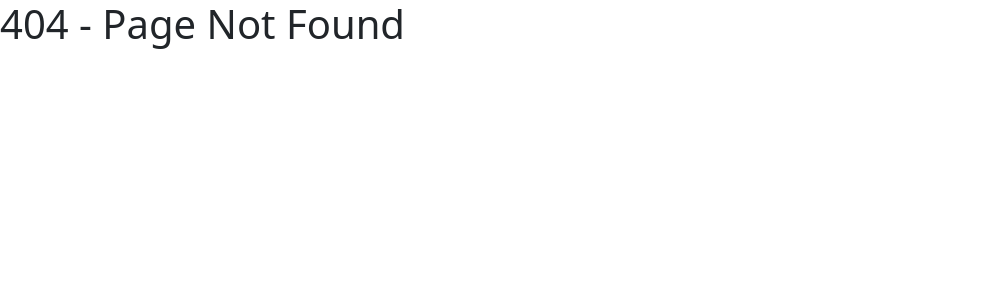
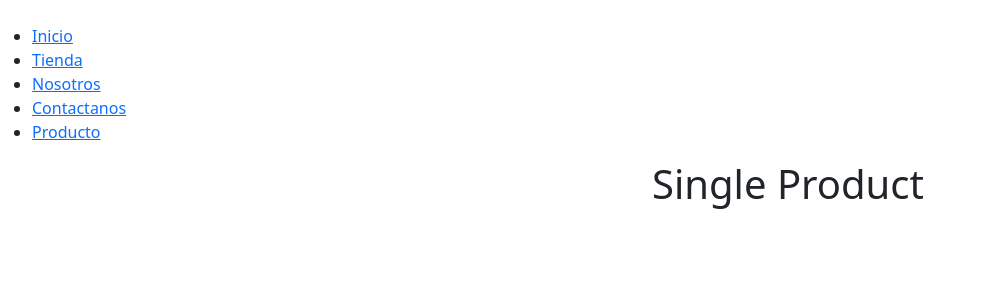
Before and after one commit to johancastillo/mediassist, a React (Create React App) app: page /producto in a window 1280 px wide. Before the commit this address had no page. Shown: the top 300 px of the page, without its empty margins (0-986 px from the left). Built offline with nearby package versions, Linux system fonts and the light colour scheme.

Commit message:
Navigation

```diff
--- a/src/App.jsx
+++ b/src/App.jsx
@@ -1,21 +1,27 @@
 
 import { Router, Route, Switch } from 'wouter';
+import NavInfo from './components/nav-info/NavInfo';
+import Navigation from './components/navigation/Navigation';
 import AboutUs from './pages/about-us/AboutUs';
 import ContactUs from './pages/contact-us/ContactUs';
 import Home from './pages/home/Home';
 import PageNotFound from './pages/page-not-found/PageNotFound';
+import SingleProduct from './pages/single-product/SingleProduct';
 import Store from './pages/store/Store';
 
 
 const AppRouting = () => {
   return (
     <Router>
+      <NavInfo />
+      <Navigation />
 
       <Switch>
         <Route path="/" component={Home} />
         <Route path="/tienda" component={Store} />
         <Route path="/nosotros" component={AboutUs} />
         <Route path="/contactanos" component={ContactUs} />
+        <Route path="/producto" component={SingleProduct} />
         <Route component={PageNotFound} />
       </Switch>
     </Router>
--- a/src/components/navigation/Navigation.jsx
+++ b/src/components/navigation/Navigation.jsx
@@ -0,0 +1,47 @@
+
+import { Link } from 'wouter'
+
+const Navigation = () => {
+    return (
+        <nav className="">
+            <ul>
+                <li>
+                    <Link to="/">
+                        <a>Inicio</a>
+                    </Link>
+                </li>
+
+                <li>
+                    <Link to="/tienda">
+                        <a>Tienda</a>
+                    </Link>
+                </li>
+
+                <li>
+                    <Link to="/nosotros">
+                        <a>Nosotros</a>
+                    </Link>
+                </li>
+
+                <li>
+                    <Link to="/contactanos">
+                        <a>Contactanos</a>
+                    </Link>
+                </li>
+
+                <li>
+                    <Link to="/producto">
+                        <a>Producto</a>
+                    </Link>
+                </li>
+
+
+            </ul>
+        </nav>
+
+    )
+};
+
+
+
+export default Navigation;
--- a/src/pages/home/Home.jsx
+++ b/src/pages/home/Home.jsx
@@ -1,11 +1,10 @@
-import NavInfo from "../../components/nav-info/NavInfo";
 
 
 
 const Home = () => {
     return (
         <div className="page">
-            <NavInfo />
+
 
             <h1>All fine, all rigth!</h1>
         </div>
--- /dev/null
+++ b/src/pages/single-product/SingleProduct.jsx
@@ -0,0 +1,26 @@
+
+
+
+
+const SingleProduct = () => {
+    return (
+        <div className="container page">
+            <div className="row">
+
+                <div className="col-md-6">
+                    <img src="" alt="" />
+                </div>
+
+                <div className="col-md-6">
+                    <h1>Single Product</h1>
+                </div>
+
+            </div>
+        </div>
+    )
+};
+
+
+
+
+export default SingleProduct;
```
Also changed, not shown: src/pages/single-product/SingleProduct.css (added).
